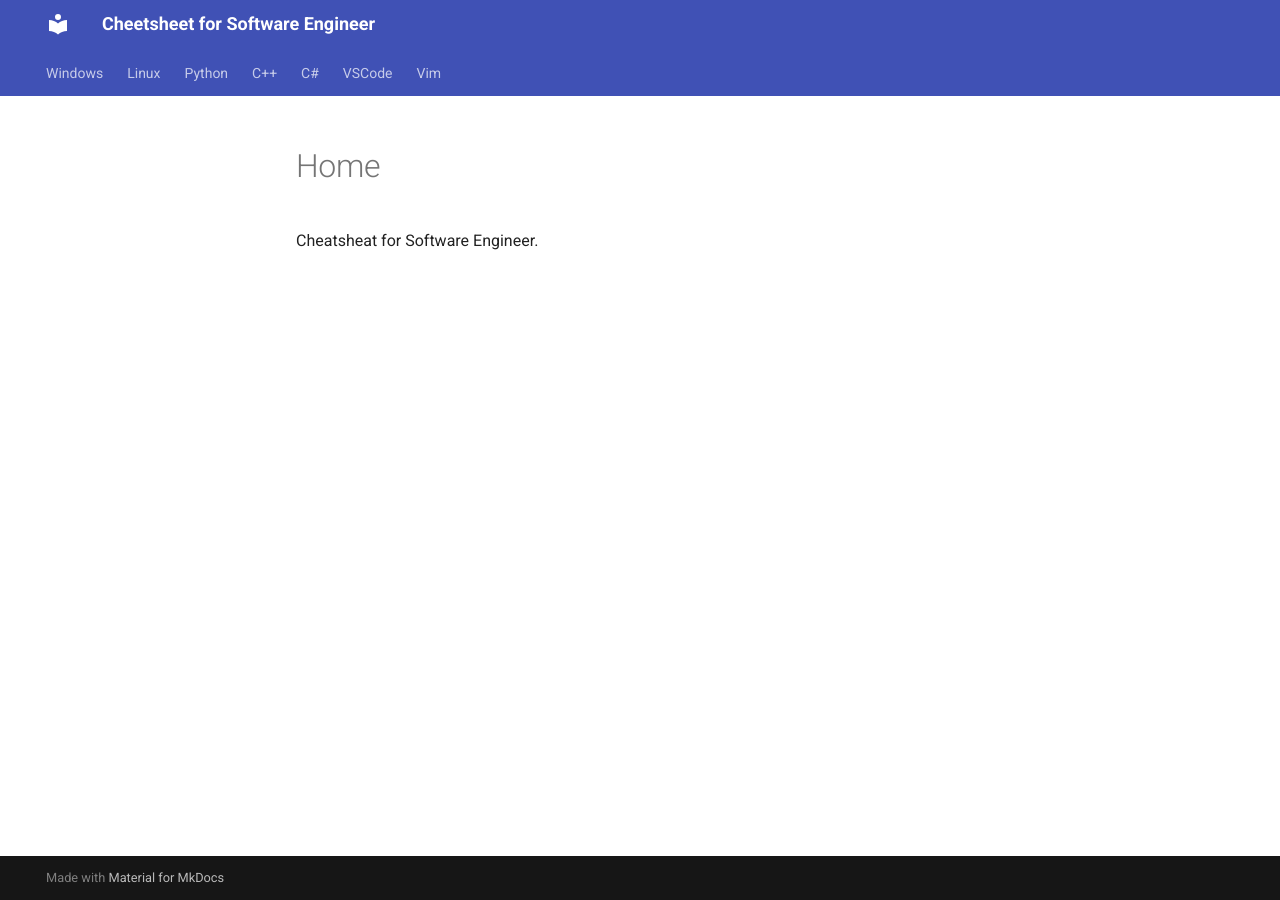
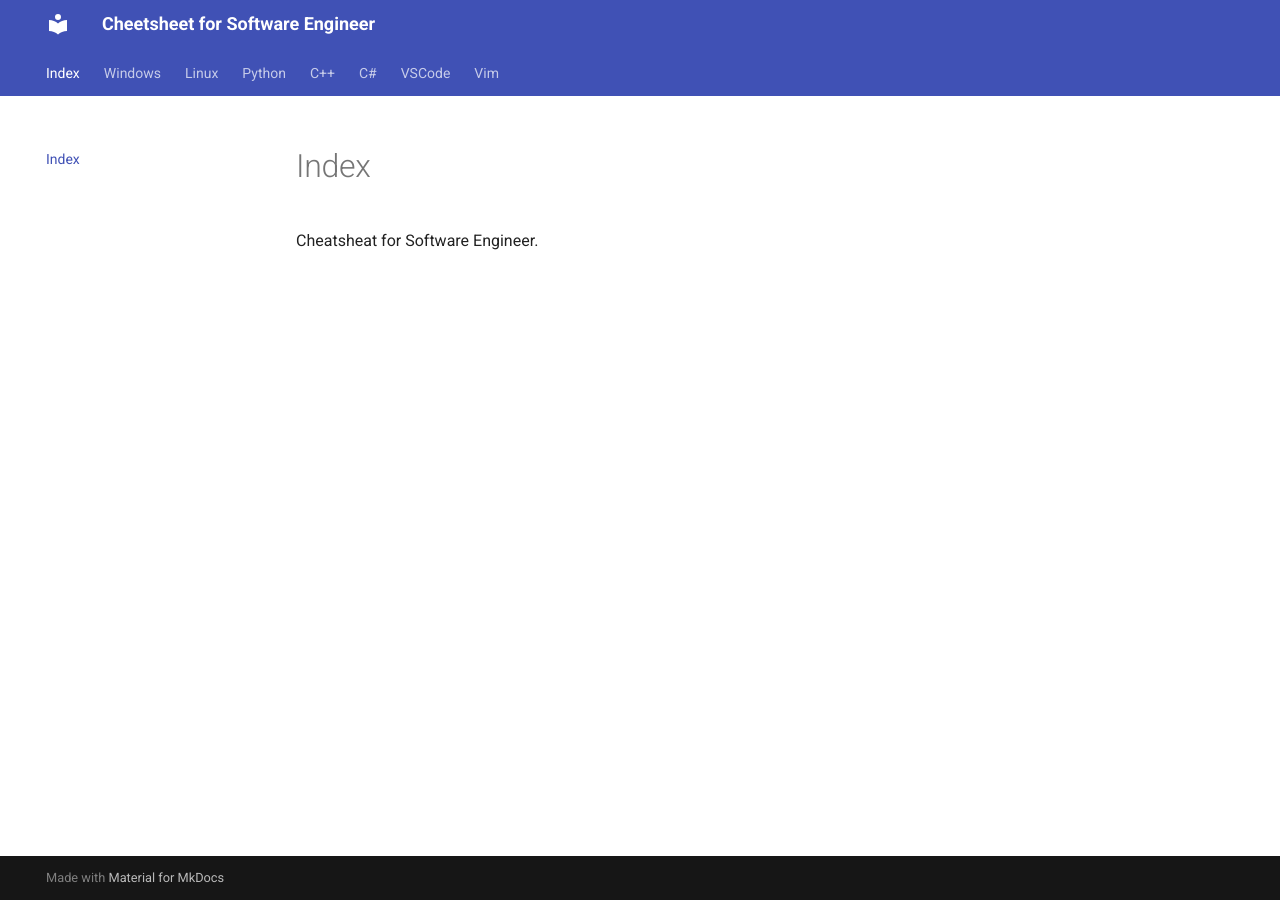
Before and after one commit to hackerphysics/cheatsheet, an MkDocs documentation site: the page built from docs/index.md, in a window 1280 px wide. Built offline with MkDocs 1.6.1 and Material for MkDocs 9.7.7, drawn with Linux system fonts in a browser that asks for light colours.

Commit message:
'refine'

```diff
--- a/mkdocs.yml
+++ b/mkdocs.yml
@@ -16,13 +16,14 @@ theme:
 
 
 nav:
-- 'Windows': 'windows.md'
-- 'Linux': 'linux.md'
-- 'Python': 'python.md'
-- 'C++': 'c++.md'
-- 'C#': 'csharp.md'
-- 'VSCode': 'vscode.md'
-- 'Vim': 'vim.md'
+    - "Index": 'index.md'
+    - 'Windows': 'windows.md'
+    - 'Linux': 'linux.md'
+    - 'Python': 'python.md'
+    - 'C++': 'c++.md'
+    - 'C#': 'csharp.md'
+    - 'VSCode': 'vscode.md'
+    - 'Vim': 'vim.md'
 
 plugins:
     # - with-pdf
```
